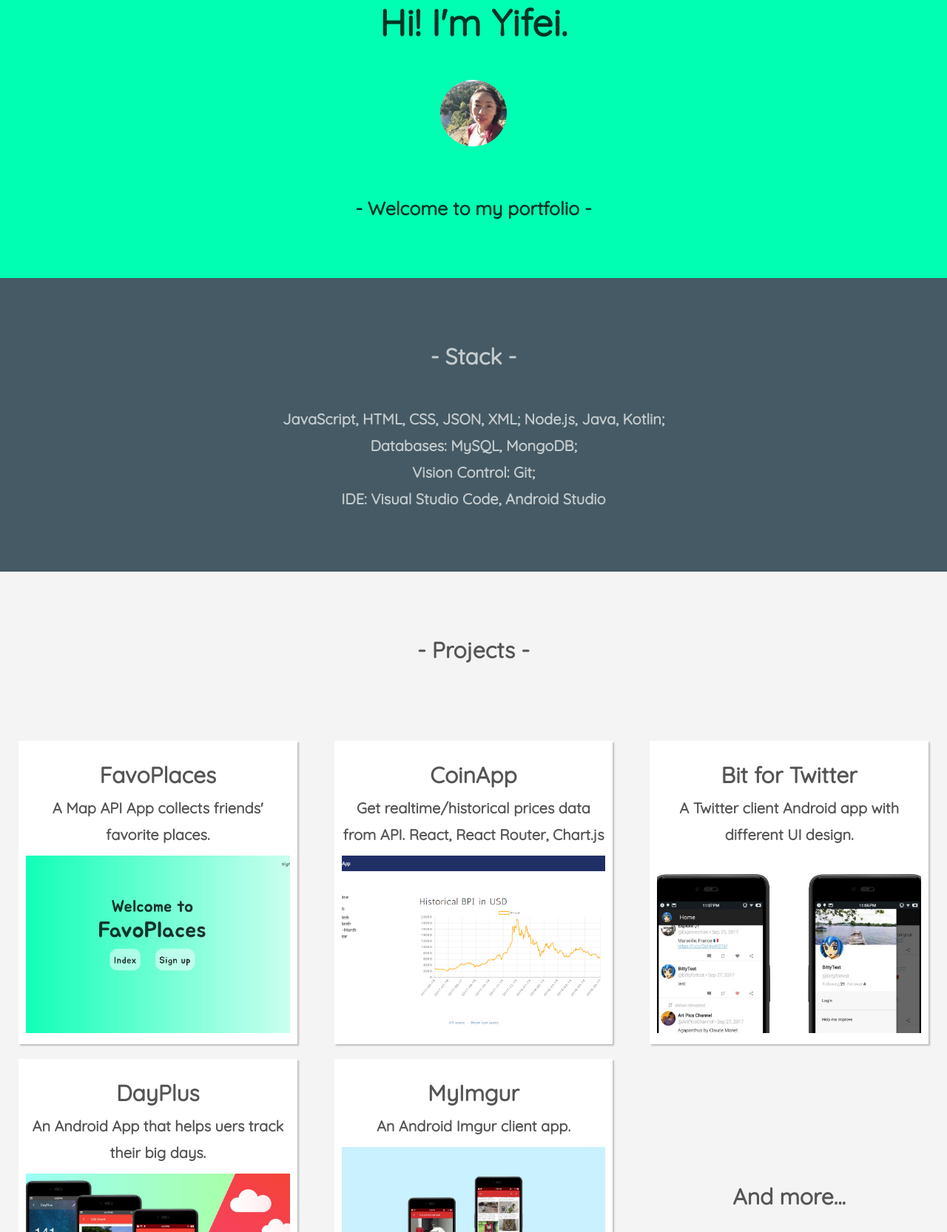
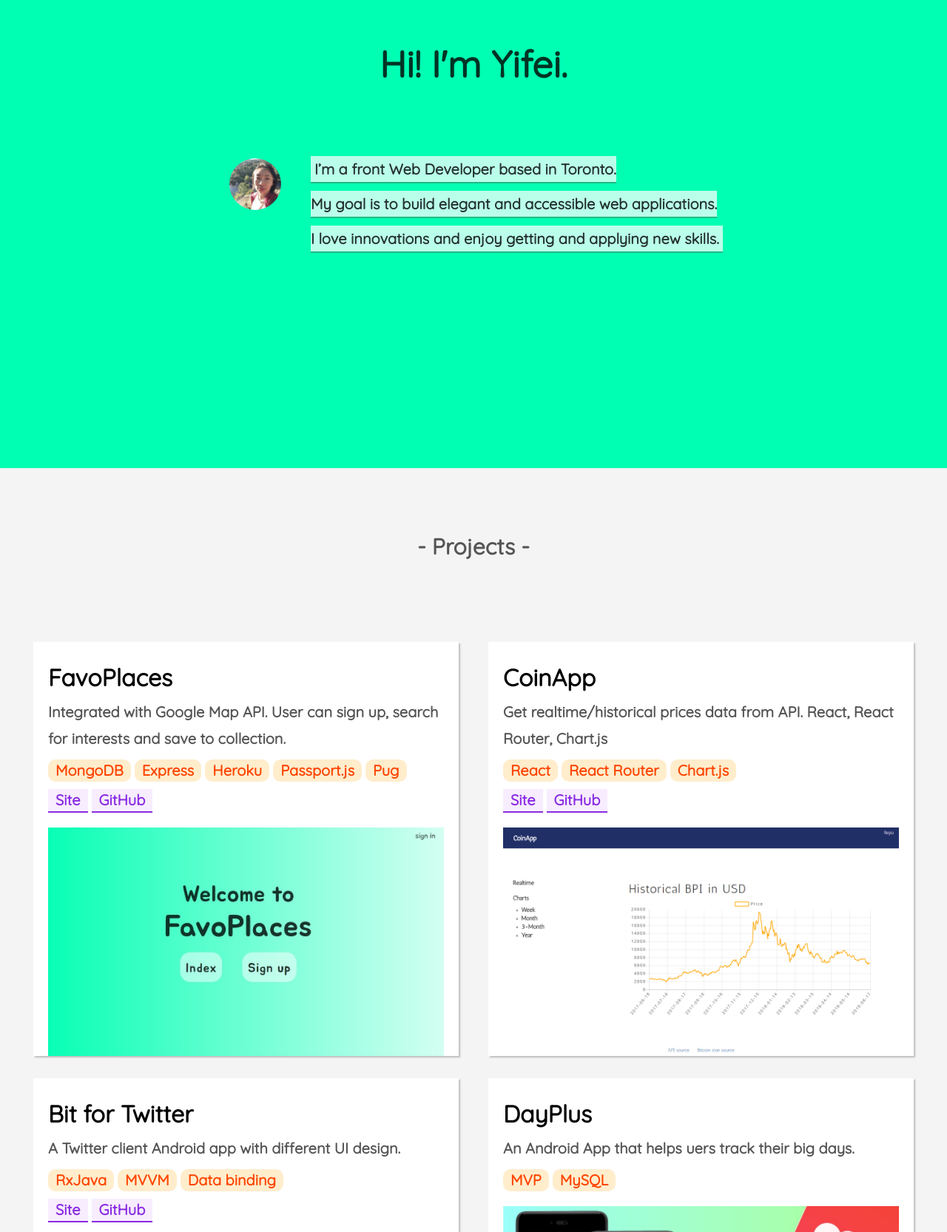
Before and after one commit to yifeidesu/yifeidesu.github.io, a plain HTML site: page index.html in a window 1280 px wide. Shown: the part 167-1833 px from the top of the page at 74% size. Drawn offline with nearby package versions, Linux system fonts and the light colour scheme.

Commit message:
styles change, add project array

```diff
--- a/index.html
+++ b/index.html
@@ -12,6 +12,7 @@
   <script src="https://ajax.googleapis.com/ajax/libs/jquery/3.3.1/jquery.min.js"></script>
   <script src="https://maxcdn.bootstrapcdn.com/bootstrap/3.3.7/js/bootstrap.min.js"></script>
   <link rel="stylesheet" href="./src/css/index.css">
+
 </head>
 
 <body>
@@ -50,77 +51,48 @@
     </div>
   </nav>
 
-  <!-- Greeting Container -->
-  <div id='greeting-div' class="container-fluid bg-1 text-center">
-    <h3 id='greeting-p' class="margin heading">Hi! I'm Yifei.</h3>
-    <img id='profile-img' src="./src/assets/me_ic.jpg"
-    class="img-responsive img-circle margin" style="display:inline" alt="profile image"
-      width="90" height="90">
-    <h3>- Welcome to my portfolio -</h3>
-  </div>
-
-  <!-- About Me Container -->
-  <div class="container-fluid bg-2 text-center">
-    <h3 class="margin">- Stack -</h3>
-    <p>JavaScript, HTML, CSS, JSON, XML;
-      Node.js, Java, Kotlin;<br>
-      Databases: MySQL, MongoDB;<br>
-      Vision Control: Git;<br>
-      IDE: Visual Studio Code, Android Studio</p>
+  <!-- Self Introduce Container -->
+  <div id='greeting-div' class="container-fluid bg-1">
+    <div id='greeting-content'>
+      <h3 id='greeting-p' class="text-center margin">Hi! I'm Yifei.</h3>
+      <div class='container'>
+        <div id='intro-div' class=''>
+          <div class='col-lg-3'>
+            <img id='profile-img' src="./src/assets/me_ic.jpg" class="img-responsive img-circle margin" style="display:inline" alt="profile image"
+              width="90" height="90">
+          </div>
+          <div class='col-lg-9'>
+            <p id='intro'>- Welcome to my portfolio -</p>
+          </div>
+        </div>
+      </div>
+    </div>
   </div>
 
   <!-- Projects Container (Grid) -->
-  <div id='projects-div' class="container-fluid bg-3 text-center">
-    <h3 class="margin">- Projects -</h3>
+  <div id='projects-div' class="container-fluid bg-3">
+    <h3 class="margin text-center">- Projects -</h3>
     <br>
-    <div class="row">
-      <div class="col-sm-4">
-        <div onclick="window.location.href='https://favoplaces.herokuapp.com/'">
-          <h3>FavoPlaces</h3>
-          <p>
-            A Map API App collects friends' favorite places.
-          </p>
-          <img src="./src/assets/favos.jpg" class="img-responsive margin" style="width:100%" alt="Image">
-        </div>
-      </div>
 
-      <div class="col-sm-4" onclick="window.location.href='https://yifeidesu.github.io/charts/mon'">
-        <div>
-          <h3>CoinApp</h3>
-          <p>Get realtime/historical prices data from API. React, React Router, Chart.js</p>
-          <img src="./src/assets/coinapp.png" class="img-responsive margin" style="width:100%" alt="Image">
-        </div>
-      </div>
-
-      <div class="col-sm-4" onclick="window.location.href='https://github.com/yifeidesu/TwitterClientApp'">
+    <div id='cells' class="row row-eq-height">
+      <!-- CELL TEMPLATE PREV -->
+      <!-- <div class="col-sm-4" onclick="window.location.href='https://github.com/yifeidesu/TwitterClientApp'">
         <div>
           <h3>Bit for Twitter</h3>
           <p>A Twitter client Android app with different UI design.</p>
           <img src="./src/assets/twitterbit.jpg" class="img-responsive margin" style="width:100%" alt="Image">
         </div>
-      </div>
+      </div>  -->
+    </div>
+  </div>
 
-      <div class="col-sm-4" onclick="window.location.href='https://github.com/yifeidesu/DayPlus-Countdown'">
-        <div>
-          <h3>DayPlus</h3>
-          <p>An Android App that helps uers track their big days.</p>
-          <img src="./src/assets/pj_dayplus.jpg" class="img-responsive margin" style="width:100%" alt="Image">
-        </div>
-      </div>
-
-      <div class="col-sm-4" onclick="window.location.href='https://github.com/yifeidesu/MyImgurApp'">
-        <div>
-          <h3>MyImgur</h3>
-          <p>An Android Imgur client app.</p>
-          <img src="./src/assets/pj_im.jpg" class="img-responsive margin" style="width:100%" alt="Image">
-        </div>
-      </div>
-
-      <div id='last-cell' class="col-sm-4" onclick="window.location.href='https://github.com/yifeidesu'">
-        <h3>And more...</h3>
-      </div>
-
-    </div>
+  <!-- Stack Container -->
+  <div class="container-fluid bg-5 text-center">
+    <h3 class="margin">- Stack -</h3>
+    <p>JavaScript, HTML, CSS, JSON, XML; Node.js, Java, Kotlin;
+      <br> Databases: MySQL, MongoDB;
+      <br> Vision Control: Git;
+      <br> IDE: Visual Studio Code, Android Studio</p>
   </div>
 
   <!-- Contact Container -->
@@ -141,6 +113,7 @@
     <a href="https://www.linkedin.com/in/yifeidesu/">
       <i class='fab fa-linkedin'></i> LinkedIn</a>
   </footer>
+  <script src="./src/js/index.js"></script>
 
 </body>
 
--- a/src/css/index.css
+++ b/src/css/index.css
@@ -21,6 +21,10 @@
     background-color: #2f2f2f; /* Black Gray */
     color: #fff;
 }
+.bg-5 {
+    background-color: rgb(161, 76, 241); /* Dark Blue */
+    color: #ffffffaf;
+}
 
 p {
   font-size: 2rem;
@@ -33,6 +37,7 @@
 }
 
 .navbar {
+    height: 12vh;
     padding-top: 15px;
     padding-bottom: 15px;
     border: 0;
@@ -42,8 +47,13 @@
     letter-spacing: 2px;
 }
 
+.navbar-header {
+    font-weight: 600;
+}
+
 .navbar-nav  li a:hover {
-    color: #1abc9c !important;
+    background-color: rgb(0, 255, 179)!important;
+    /* color: #f1fffc !important; */
 }
 
 .navbar-brand:hover {
@@ -64,23 +74,45 @@
   font-weight: 900;
 }
 
-#greeting-p {
-    font-size: 5rem;
+/* GREETING CONTAINER */
+
+@keyframes myfirst {
+    0%   { color:transparent ;left: 0px; top: 50px;}
+    100%  { left: 0px; top: 0px;}
+}
+#greeting-div {
+    height: 88vh;
 }
 
-/* h3 after img */
-img + h3 {
-    font-size: 2.5rem;
+#greeting-content {
+    position: relative;
+    animation: myfirst 1.5s;
+
 }
 
-/* img after h3 */
-h3 + img {
+#greeting-p {
+
+    font-size: 5rem;
+    align-content: center;
+    padding: 4rem;
+}
+
+#intro-div {
+    padding: 0 4rem 4rem 8rem!important;
+}
+
+#profile-img {
+    padding: 1rem;
     border-radius: 50%;
     object-fit: cover;
+    float: right;
 }
 
-.navbar-header {
-    font-weight: 600;
+#intro {
+    display: inline;
+    padding: 0.5rem;
+    background-color: rgba(233, 255, 248, 0.8);
+    border-bottom: 2px solid rgb(36, 184, 134);
 }
 
 #projects-div {
@@ -111,6 +143,69 @@
     cursor: pointer;
 }
 
+/* NEW CELL */
+#cells {
+
+    padding: 0 2.5rem;
+}
+
+.cell {
+    height: 70vh;
+    overflow: hidden;
+    margin: 1.5rem 0.5rem;
+    padding: 2rem;
+    background-color: white;
+    box-shadow: 2px 2px 2px #bdbdbd;
+    cursor: pointer;
+}
+
+.cell:hover {
+    box-shadow: 4px 4px 4px #bdbdbd;
+}
+
+.cell-img {
+    width: 100%;
+    height: 40vh!important;
+}
+
+.float-left {
+    float: left;
+}
+
+.pj-name {
+    background-color: transparent;
+    color: black;
+    font-size: xx-large;
+    font-weight: 600;
+}
+
+/* BADGE */
+.pj-badge {
+    font-size: 2rem;
+    color: orangered;
+    background-color: rgba(255, 166, 0, 0.2);
+    padding: 0.5rem 1rem;
+    margin: 1rem 0.5rem 1rem 0;
+}
+.pj-badge:hover {
+    background-color: rgba(202, 131, 0, 0.2);
+}
+
+.pj-site {
+    font-size: 2rem;
+    color: blueviolet;
+    background-color: rgba(212, 166, 255, 0.2);
+    padding: 0.5rem 1rem;
+    margin: 0 0.5rem 1rem 0;
+    border-radius: 0;
+    border-bottom: 2px solid blueviolet;
+}
+.pj-site:hover {
+    color: blueviolet!important;
+    background-color: rgba(198, 211, 221, 0.5);
+}
+
+
 footer a {
     padding: 2rem;
     font-size: 2rem;
--- /dev/null
+++ b/src/js/index.js
@@ -0,0 +1,133 @@
+const projects = [];
+
+// projects index
+class Project {
+
+    constructor(name, desc, imageSrc, pageLink, keywords, site, github) {
+        this.name = name;
+        this.desc = desc;
+        this.imageSrc = imageSrc;
+        this.pageLink = pageLink;
+        this.keywords = keywords;
+        this.site = site;
+        this.github = github;
+
+        projects.push(this);
+    }
+}
+
+
+const favoPlaces = new Project(
+    'FavoPlaces',
+    'Integrated with Google Map API. User can sign up, search for interests and save to collection.',
+    './src/assets/favos.jpg',
+    'https://github.com/yifeidesu',
+    ['MongoDB', 'Express','Heroku', 'Passport.js', 'Pug'],
+    'https://favoplaces.herokuapp.com/',
+    'https://github.com/yifeidesu/favoplaces'
+);
+
+
+const coinApp = new Project(
+    'CoinApp',
+    'Get realtime/historical prices data from API. React, React Router, Chart.js',
+    './src/assets/coinapp.png',
+    'https://yifeidesu.github.io/charts/mon',
+    ['React', 'React Router', 'Chart.js'],
+    'https://yifeidesu.github.io/coinapp',
+    'https://github.com/yifeidesu/coinapp');
+
+const twitterClient = new Project(
+    'Bit for Twitter',
+    'A Twitter client Android app with different UI design.',
+    './src/assets/twitterbit.jpg',
+    'https://github.com/yifeidesu/TwitterClientApp',
+    ['RxJava', 'MVVM', 'Data binding'],
+    'https://play.google.com/store/apps/details?id=com.robyn.bitty',
+    'https://github.com/yifeidesu/TwitterClientApp');
+
+const dayPlus = new Project(
+    'DayPlus',
+    'An Android App that helps uers track their big days.',
+    './src/assets/pj_dayplus.jpg',
+    'https://github.com/yifeidesu/DayPlus-Countdown',
+    ['MVP', 'MySQL']);
+
+const imgurApp = new Project(
+    'An Android Imgur client app.',
+    'An Android Imgur client app.',
+    './src/assets/pj_im.jpg',
+    'https://github.com/yifeidesu/MyImgurApp',
+    ['RxJava', 'Gson', 'MVVM']);
+
+console.log(projects);
+
+let cellsHtml = '';
+projects.forEach((project) => {
+    const cell = getCellHtml(project);
+    cellsHtml += cell;
+});
+cellsHtml += andMoreHtml();
+
+
+document.getElementById("cells").innerHTML = cellsHtml;
+
+// SELF INTRODUCE
+const selfIntro = 'I’m a front Web Developer based in Toronto. <br/>' +
+    'My goal is to build elegant and accessible web applications. <br/>' +
+    'I love innovations and enjoy getting and applying new skills.'
+
+document.getElementById('intro').innerHTML = selfIntro;
+
+function getCellHtml(project) {
+    const badgesHtml = getBadgesHtml(project);
+    const sitesHtml = getSitesHtml(project);
+
+    const cellHtml =
+        '<div class="col-lg-6">' +
+        '<div class="cell" onclick="window.location.href=\'' + project.pageLink + '\'">' +
+        '<p>' +
+        '<span class="pj-name">' + project.name + '</span><br/>' +
+        '<span class="desc">' + project.desc + '</span><br/>' +
+        '' + badgesHtml + '<br/>' +
+        '<span class="site">' + sitesHtml + '</span>' +
+        '</p>' +
+        '<img src="' + project.imageSrc + '" class="cell-img img-responsive margin" style="width:100%" alt="Image">' +
+        '</div></div>';
+    return cellHtml;
+}
+
+function getBadgesHtml(project) {
+    let badges = '';
+
+    project.keywords.forEach(el => {
+        badges += '<span class=" badge pj-badge">' + el + '</span>';
+    });
+
+    return badges;
+}
+
+function andMoreHtml() {
+    const more =
+        '<div id="last-cell" class="col-lg-6"' +
+        'onclick="window.location.href=\'https://github.com/yifeidesu\'">' +
+        '<h3>And more...</h3></div>';
+
+    return more;
+}
+
+function getSitesHtml(project) {
+    let sitesHtml = '';
+
+    if (project.site) {
+        sitesHtml +=
+            '<a class=" badge pj-site" href="' + project.site + '">Site</a>';
+    }
+
+    if (project.github) {
+        sitesHtml +=
+            '<a class=" badge pj-site" href="' + project.github + '">GitHub</a>';
+    }
+
+    return sitesHtml;
+}
```
